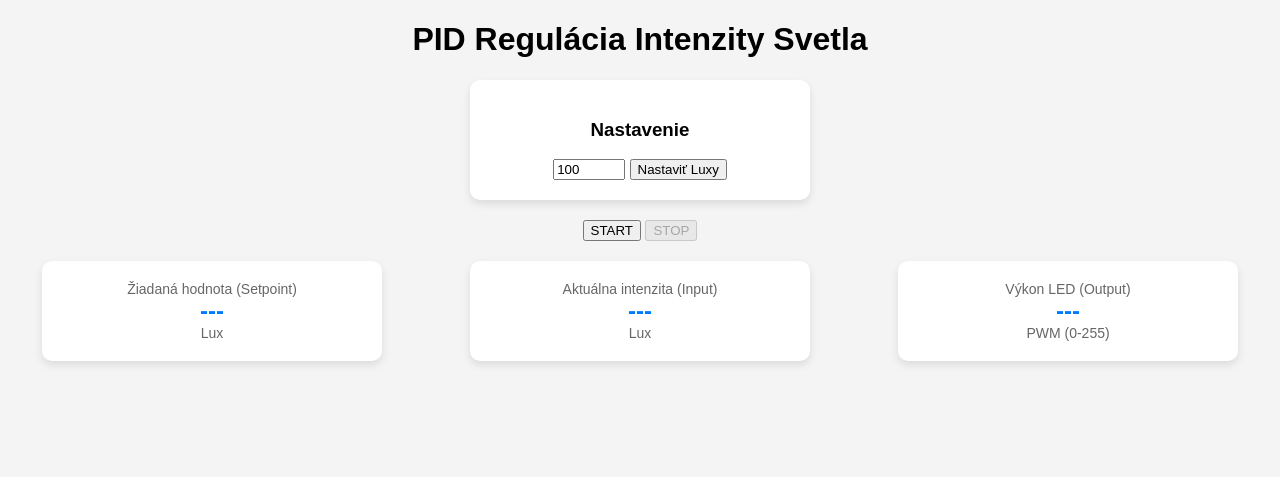
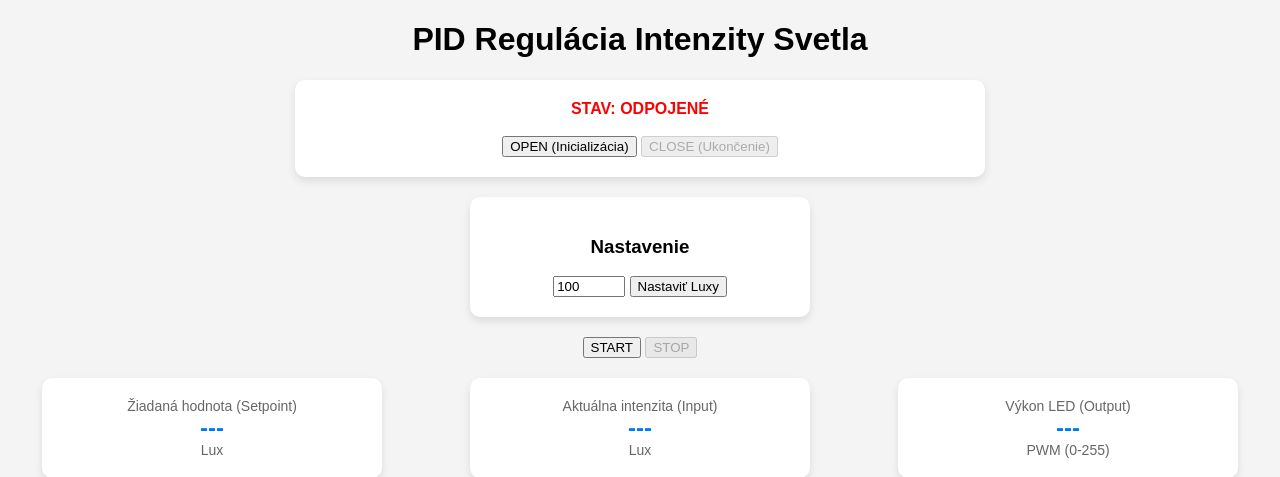
Before and after one commit to PatrikTothh/stu-fei-2026-ls-poit-zaverecne-zadanie, a Flask app: page / in a window 1280 px wide. Shown: the top 477 px of the page. Run offline with Flask 3, Linux system fonts and the light colour scheme.

Commit message:
Tlacidlo Open

```diff
--- a/app.py
+++ b/app.py
@@ -12,37 +12,47 @@ data_z_arduina = {
     "output": 0
 }
 
-# Nastavenie sériovej komunikácie
-try:
-    ser = serial.Serial('COM6', 115200, timeout=1)
-    time.sleep(2)
-    print("Pripojenie k Arduinu bolo úspešné!")
-except Exception as e:
-    print(f"Chyba pripojenia: {e}")
-    ser = None
+ser = None
+monitoring_active = False
+
+@app.route('/open_connection', methods=['POST'])
+def open_connection():
+    global ser
+    try:
+        if ser is None or not ser.is_open:
+            ser = serial.Serial('COM6', 115200, timeout=1)
+            time.sleep(2)
+            return jsonify({"status": "connected", "msg": "Systém pripravený"})
+        return jsonify({"status": "already_connected", "msg": "Systém už beží"})
+    except Exception as e:
+        return jsonify({"status": "error", "msg": str(e)}), 500
+
+@app.route('/close_connection', methods=['POST'])
+def close_connection():
+    global ser, monitoring_active
+    monitoring_active = False
+    if ser and ser.is_open:
+        ser.close()
+        return jsonify({"status": "disconnected", "msg": "Systém deaktivovaný"})
+    return jsonify({"status": "error", "msg": "Nepodarilo sa zatvoriť"})
 
 # Funkcia, ktorá beží na pozadí a stále číta Serial
 def read_serial():
     global data_z_arduina
-    while ser and ser.is_open:
-        try:
-            # Ak je v buffri nahromadených veľa správ, prečítame ich všetky
-            # ale spracujeme len tú poslednú
-            while ser.in_waiting > 0:
-                line = ser.readline().decode('utf-8').strip()
-
-                if line:
-                    parts = line.split(',')
-                    if len(parts) == 3:
-                        data_z_arduina["setpoint"] = parts[0]
-                        data_z_arduina["input"] = parts[1]
-                        data_z_arduina["output"] = parts[2]
-
-            # Krátka pauza, aby sme nevyťažili procesor
-            time.sleep(0.01)
-        except Exception as e:
-            print(f"Chyba pri čítaní: {e}")
-            time.sleep(1)
+    while True: # Beží stále
+        if ser and ser.is_open: # Číta len ak je port skutočne otvorený
+            try:
+                while ser.in_waiting > 0:
+                    line = ser.readline().decode('utf-8').strip()
+                    if line:
+                        parts = line.split(',')
+                        if len(parts) == 3:
+                            data_z_arduina["setpoint"] = parts[0]
+                            data_z_arduina["input"] = parts[1]
+                            data_z_arduina["output"] = parts[2]
+            except Exception as e:
+                print(f"Chyba pri čítaní: {e}")
+        time.sleep(0.1)
 
 # Spustenie čítacieho vlákna
 thread = threading.Thread(target=read_serial, daemon=True)
--- a/templates/index.html
+++ b/templates/index.html
@@ -1,34 +1,69 @@
-<!DOCTYPE html>
+<!doctype html>
 <html lang="sk">
   <head>
-    <meta charset="UTF-8">
+    <meta charset="UTF-8" />
     <title>POIT - PID Monitor</title>
     <style>
-        body { font-family: sans-serif; text-align: center; background-color: #f4f4f4; }
+      body {
+        font-family: sans-serif;
+        text-align: center;
+        background-color: #f4f4f4;
+      }
       .card {
-            background: white; border-radius: 10px; padding: 20px;
-            margin: 20px auto; width: 300px; box-shadow: 0 4px 8px rgba(0,0,0,0.1);
+        background: white;
+        border-radius: 10px;
+        padding: 20px;
+        margin: 20px auto;
+        width: 300px;
+        box-shadow: 0 4px 8px rgba(0, 0, 0, 0.1);
       }
-        .value { font-size: 24px; font-weight: bold; color: #007bff; }
-        .label { color: #666; font-size: 14px; }
+      .value {
+        font-size: 24px;
+        font-weight: bold;
+        color: #007bff;
+      }
+      .label {
+        color: #666;
+        font-size: 14px;
+      }
     </style>
   </head>
   <body>
-
     <h1>PID Regulácia Intenzity Svetla</h1>
 
+    <div class="card" style="width: 80%; max-width: 650px">
+      <div id="connection-status" style="color: red; font-weight: bold">
+        STAV: ODPOJENÉ
+      </div>
+      <br />
+      <button id="openBtn" class="btn-start" onclick="openConnection()">
+        OPEN (Inicializácia)
+      </button>
+      <button
+        id="closeBtn"
+        class="btn-stop"
+        onclick="closeConnection()"
+        disabled
+      >
+        CLOSE (Ukončenie)
+      </button>
+    </div>
     <div class="card">
       <h3>Nastavenie</h3>
-        <input type="number" id="intenzita" value="100" min="0" max="1000">
+      <input type="number" id="intenzita" value="100" min="0" max="1000" />
       <button onclick="poslatUdaje()">Nastaviť Luxy</button>
     </div>
 
     <div class="controls">
-        <button id="startBtn" class="btn-start" onclick="startMonitoring()">START</button>
-        <button id="stopBtn" class="btn-stop" onclick="stopMonitoring()" disabled>STOP</button>
+      <button id="startBtn" class="btn-start" onclick="startMonitoring()">
+        START
+      </button>
+      <button id="stopBtn" class="btn-stop" onclick="stopMonitoring()" disabled>
+        STOP
+      </button>
     </div>
 
-    <div style="display: flex; justify-content: center; gap: 20px;">
+    <div style="display: flex; justify-content: center; gap: 20px">
       <div class="card">
         <div class="label">Žiadaná hodnota (Setpoint)</div>
         <div id="val-setpoint" class="value">0</div>
@@ -47,41 +82,67 @@
     </div>
 
     <script>
+      function openConnection() {
+        fetch("/open_connection", { method: "POST" })
+          .then((response) => response.json())
+          .then((data) => {
+            if (data.status === "connected") {
+              document.getElementById("connection-status").innerText =
+                "STAV: PRIPOJENÉ (Inicializované)";
+              document.getElementById("connection-status").style.color =
+                "green";
+
+              // Aktivujeme ostatné ovládacie prvky
+              document.getElementById("openBtn").disabled = true;
+              document.getElementById("closeBtn").disabled = false;
+              document.getElementById("startBtn").disabled = false;
+              // Tu môžeš povoliť aj input pre Luxy
+            } else {
+              alert("Chyba: " + data.msg);
+            }
+          });
+      }
+
+      function closeConnection() {
+        fetch("/close_connection", { method: "POST" })
+          .then((response) => response.json())
+          .then((data) => {
+            location.reload(); // Najjednoduchší spôsob ako resetovať web do východiskového stavu
+          });
+      }
       // Funkcia na odoslanie nového Setpointu
       function poslatUdaje() {
-            const val = document.getElementById('intenzita').value;
+        const val = document.getElementById("intenzita").value;
         let formData = new FormData();
-            formData.append('intenzita', val);
-            fetch('/set_led', { method: 'POST', body: formData });
+        formData.append("intenzita", val);
+        fetch("/set_led", { method: "POST", body: formData });
       }
 
       let isRunning = false;
 
       function startMonitoring() {
-            fetch('/start_monitoring', { method: 'POST' })
-                .then(() => {
+        fetch("/start_monitoring", { method: "POST" }).then(() => {
           isRunning = true;
-                    document.getElementById('startBtn').disabled = true;
-                    document.getElementById('stopBtn').disabled = false;
+          document.getElementById("startBtn").disabled = true;
+          document.getElementById("stopBtn").disabled = false;
         });
       }
 
       function stopMonitoring() {
-            fetch('/stop_monitoring', { method: 'POST' })
-                .then(() => {
+        fetch("/stop_monitoring", { method: "POST" }).then(() => {
           isRunning = false;
-                    document.getElementById('startBtn').disabled = false;
-                    document.getElementById('stopBtn').disabled = true;
+          document.getElementById("startBtn").disabled = false;
+          document.getElementById("stopBtn").disabled = true;
         });
       }
 
       setInterval(() => {
-            fetch('/get_data')
-                .then(response => response.json())
-                .then(data => {
-                    document.getElementById('val-setpoint').innerText = data.setpoint;
-                    document.getElementById('val-input').innerText = data.input;
-                    document.getElementById('val-output').innerText = data.output;
+        fetch("/get_data")
+          .then((response) => response.json())
+          .then((data) => {
+            document.getElementById("val-setpoint").innerText = data.setpoint;
+            document.getElementById("val-input").innerText = data.input;
+            document.getElementById("val-output").innerText = data.output;
           });
       }, 100);
     </script>
```
Lines whose indentation alone changed are shown as unchanged.
